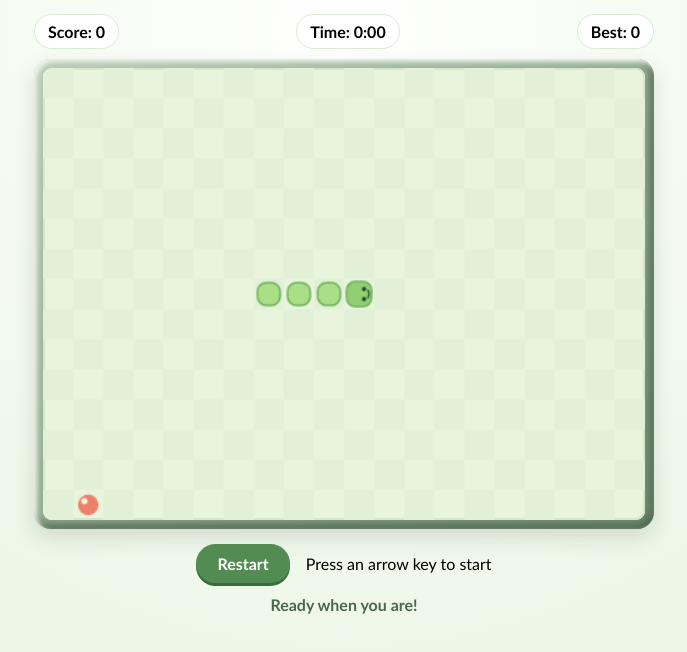
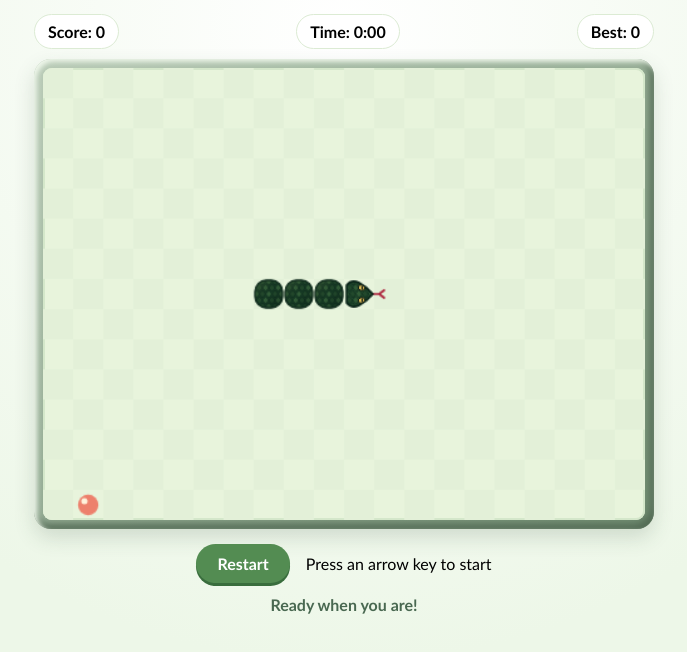
Before and after one commit to josevtrujilloz-ctrl/my-game, a plain HTML site: page index.html in a window 1280 px wide. Shown: the part 130-782 px from the top of the page, without its empty margins (296-983 px from the left). Drawn offline with Linux system fonts and the light colour scheme.

Commit message:
Redesign snake with scales and threatening features

```diff
--- a/index.html
+++ b/index.html
@@ -202,19 +202,17 @@
           ctx.fillStyle = "#fff2dc";
           ctx.beginPath(); ctx.arc(cx - 3, cy - 3, 2.5, 0, Math.PI * 2); ctx.fill();
         }
-        snake.forEach((part, index) => {
-          const inset = index === 0 ? 2 : 3;
+        // Draw the tail first so the pointed head stays clear at bends.
+        for (let index = snake.length - 1; index >= 0; index--) {
+          const part = snake[index];
           const old = previousSnake[Math.min(index, previousSnake.length - 1)] || part;
           const smoothX = old.x + (part.x - old.x) * progress;
           const smoothY = old.y + (part.y - old.y) * progress;
-          const x = smoothX * cell + inset, y = smoothY * cell + inset;
-          ctx.fillStyle = index === 0 ? "#91cf72" : "#a9df87";
-          ctx.strokeStyle = "#72b45e";
-          ctx.lineWidth = 1.5;
-          roundRect(ctx, x, y, cell - inset * 2, cell - inset * 2, 7);
-          ctx.fill(); ctx.stroke();
-          if (index === 0) drawFace(x + (cell - inset * 2) / 2, y + (cell - inset * 2) / 2);
-        });
+          const cx = smoothX * cell + cell / 2;
+          const cy = smoothY * cell + cell / 2;
+          if (index === 0) drawHead(cx, cy);
+          else drawBody(cx, cy);
+        }
         if (gameOver) {
           ctx.fillStyle = "#244532cc";
           ctx.fillRect(0, canvas.height / 2 - 35, canvas.width, 70);
@@ -228,31 +226,88 @@
         }
       }
 
-      function roundRect(context, x, y, width, height, radius) {
-        context.beginPath();
-        context.roundRect(x, y, width, height, radius);
+      function drawScales() {
+        // Overlapping diamond scales are clipped to each segment's silhouette.
+        ctx.lineWidth = .7;
+        for (let row = -2; row <= 2; row++) {
+          for (let column = -3; column <= 3; column++) {
+            const x = column * 5 + (Math.abs(row) % 2) * 2.5;
+            const y = row * 5;
+            ctx.fillStyle = (row + column) % 2 === 0 ? "#315c37" : "#22492c";
+            ctx.strokeStyle = "#102f20";
+            ctx.beginPath();
+            ctx.moveTo(x, y - 3);
+            ctx.lineTo(x + 2.5, y);
+            ctx.lineTo(x, y + 3);
+            ctx.lineTo(x - 2.5, y);
+            ctx.closePath();
+            ctx.fill(); ctx.stroke();
+          }
+        }
       }
 
-      function drawFace(cx, cy) {
-        // Place the eyes and smile toward the direction of travel.
-        const forward = direction;
-        const side = { x: -forward.y, y: forward.x };
-        for (const offset of [-1, 1]) {
-          const ex = cx + forward.x * 4 + side.x * 4 * offset;
-          const ey = cy + forward.y * 4 + side.y * 4 * offset;
-          ctx.fillStyle = "#244532";
-          ctx.beginPath(); ctx.arc(ex, ey, 1.7, 0, Math.PI * 2); ctx.fill();
+      function drawBody(cx, cy) {
+        ctx.save();
+        ctx.translate(cx, cy);
+        const shape = new Path2D();
+        shape.roundRect(-11, -11, 22, 22, 9);
+        ctx.fillStyle = "#183d27";
+        ctx.fill(shape);
+        ctx.save();
+        ctx.clip(shape);
+        drawScales();
+        const sheen = ctx.createLinearGradient(-11, -11, 11, 11);
+        sheen.addColorStop(0, "#8cb36b55");
+        sheen.addColorStop(.5, "#00000000");
+        sheen.addColorStop(1, "#071b1655");
+        ctx.fillStyle = sheen;
+        ctx.fillRect(-11, -11, 22, 22);
+        ctx.restore();
+        ctx.strokeStyle = "#102b1d";
+        ctx.lineWidth = 1.3;
+        ctx.stroke(shape);
+        ctx.restore();
+      }
+
+      function drawHead(cx, cy) {
+        ctx.save();
+        ctx.translate(cx, cy);
+        ctx.rotate(Math.atan2(direction.y, direction.x));
+        // The local positive x axis always points in the direction of travel.
+        ctx.strokeStyle = "#ad253d";
+        ctx.lineWidth = 1.7;
+        ctx.lineCap = "round";
+        ctx.beginPath();
+        ctx.moveTo(10, 0); ctx.lineTo(16, 0);
+        ctx.lineTo(20, -3);
+        ctx.moveTo(16, 0); ctx.lineTo(20, 3);
+        ctx.stroke();
+        const shape = new Path2D();
+        shape.moveTo(-10, -7);
+        shape.quadraticCurveTo(-6, -12, 0, -9);
+        shape.quadraticCurveTo(6, -6, 11, 0);
+        shape.quadraticCurveTo(6, 6, 0, 9);
+        shape.quadraticCurveTo(-6, 12, -10, 7);
+        shape.closePath();
+        ctx.fillStyle = "#244f30";
+        ctx.fill(shape);
+        ctx.save();
+        ctx.clip(shape);
+        drawScales();
+        ctx.restore();
+        ctx.strokeStyle = "#0a2419";
+        ctx.lineWidth = 1.5;
+        ctx.stroke(shape);
+        for (const side of [-1, 1]) {
+          ctx.fillStyle = "#f4ce61";
+          ctx.beginPath(); ctx.ellipse(2, side * 5, 2.7, 2.2, side * -.35, 0, Math.PI * 2); ctx.fill();
+          ctx.strokeStyle = "#0a1b13";
+          ctx.lineWidth = 1;
+          ctx.stroke();
+          ctx.fillStyle = "#08140e";
+          ctx.beginPath(); ctx.ellipse(2.5, side * 5, .7, 1.8, 0, 0, Math.PI * 2); ctx.fill();
         }
-        const mx = cx + forward.x * 7;
-        const my = cy + forward.y * 7;
-        ctx.strokeStyle = "#426e48"; ctx.lineWidth = 1.4; ctx.lineCap = "round";
-        ctx.beginPath();
-        if (forward.x !== 0) {
-          ctx.moveTo(mx, my - 3); ctx.quadraticCurveTo(mx + forward.x * 2, my, mx, my + 3);
-        } else {
-          ctx.moveTo(mx - 3, my); ctx.quadraticCurveTo(mx, my + forward.y * 2, mx + 3, my);
-        }
-        ctx.stroke();
+        ctx.restore();
       }
 
       function frame(now) {
```
Also changed, not shown: 1 other file.
